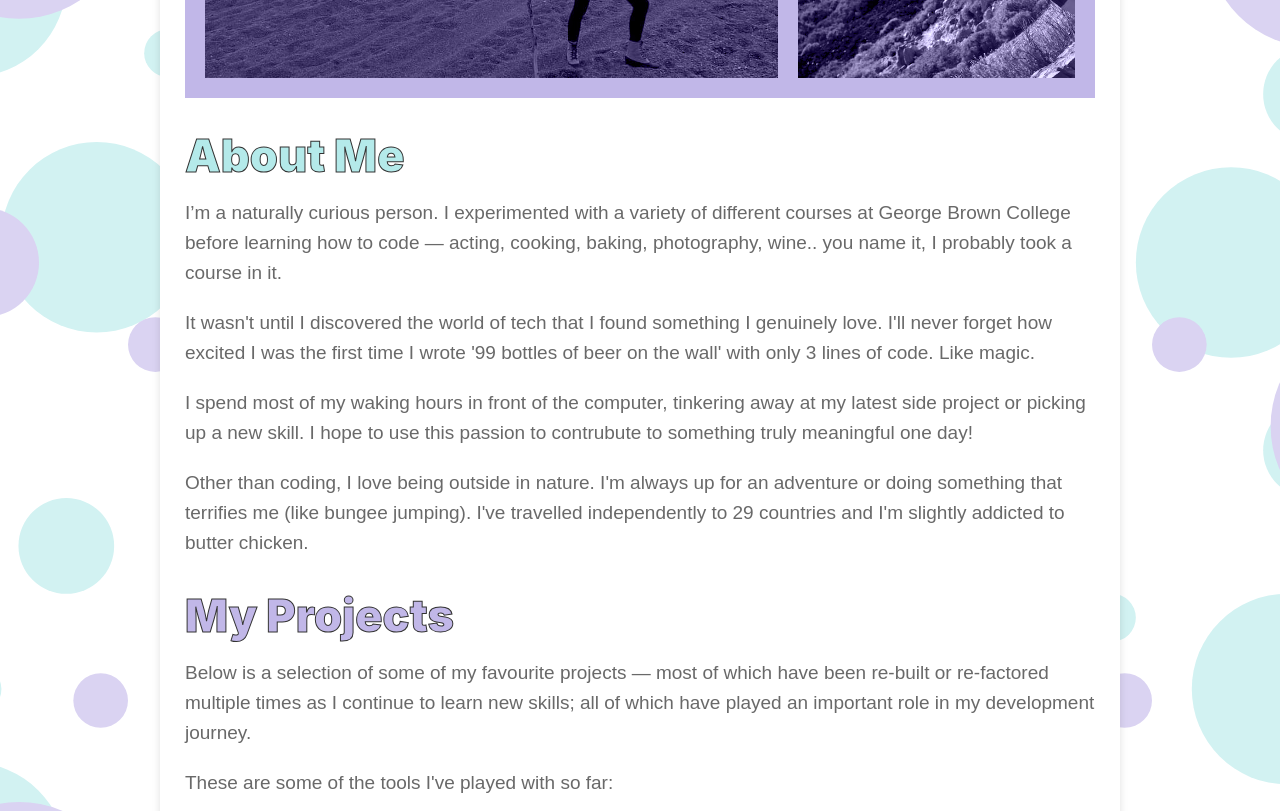
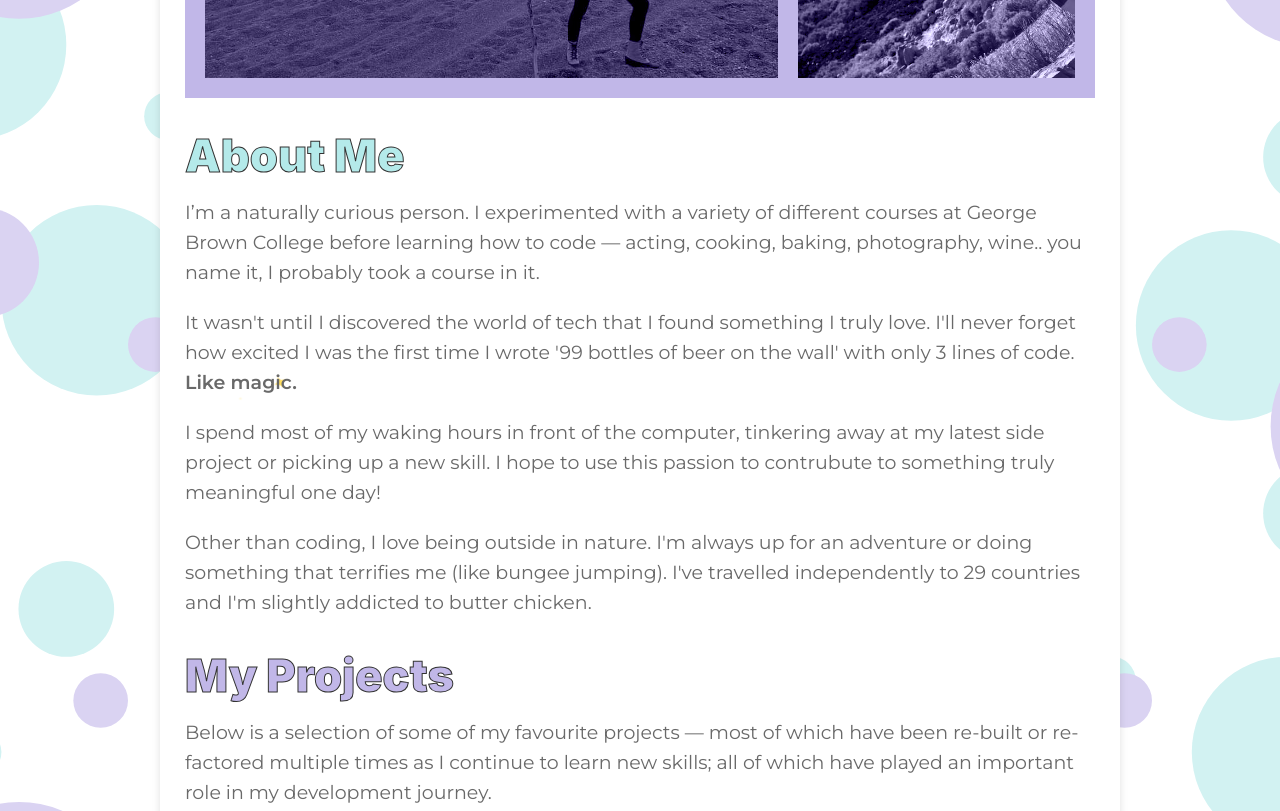
Before and after one commit to Cassandrapaige/final-portfolio, a Gatsby site: page / in a window 1280 px wide. Shown: the part 1200-2011 px from the top of the page. Built offline with nearby package versions, Linux system fonts and the light colour scheme; Gatsby itself is replaced by a stand-in of ours.

Commit message:
followed Josh Comeaus tutorial to build sparkles component

```diff
--- a/gatsby-config.js
+++ b/gatsby-config.js
@@ -61,7 +61,7 @@ module.exports = {
         background_color: `#663399`,
         theme_color: `#663399`,
         display: `minimal-ui`,
-        icon: `src/images/gatsby-icon.png`, // This path is relative to the root of the site.
+        // icon: `src/images/gatsby-icon.png`, // This path is relative to the root of the site.
       },
     },
     // this (optional) plugin enables Progressive Web App + Offline functionality
--- a/src/components/about-section/about-section.component.jsx
+++ b/src/components/about-section/about-section.component.jsx
@@ -4,6 +4,7 @@ import {AboutContainer} from './about-section.styles'
 
 import Title from '../title/title.component'
 import Text from '../text/text.component'
+import Sparkles from '../sparkles/sparkles.component'
 
 const AboutSection = () => {
     return (
@@ -13,7 +14,7 @@ const AboutSection = () => {
                     I’m a naturally curious person. I experimented with a variety of different courses at George Brown College before learning how to code — acting, cooking, baking, photography, wine.. you name it, I probably took a course in it.
                 </Text>
                 <Text>
-                    It wasn't until I discovered the world of tech that I found something I genuinely love. I'll never forget how excited I was the first time I wrote '99 bottles of beer on the wall' with only 3 lines of code. Like magic.
+                    It wasn't until I discovered the world of tech that I found something I truly love. I'll never forget how excited I was the first time I wrote '99 bottles of beer on the wall' with only 3 lines of code. <Sparkles>Like magic.</Sparkles>
                 </Text>
                 <Text>
                     I spend most of my waking hours in front of the computer, tinkering away at my latest side project or picking up a new skill. I hope to use this passion to contrubute to something truly meaningful one day!
--- a/src/components/custom-button/custom-button.styles.jsx
+++ b/src/components/custom-button/custom-button.styles.jsx
@@ -26,6 +26,7 @@ overflow: hidden;
 -ms-user-select: none;
 user-select: none;
 touch-action: manipulation;
+font-weight: 500;
 
   ${({iscta}) => iscta && css`
     background: ${colors.secondary};
--- a/src/components/dropdown-menu/dropdown-menu.styles.jsx
+++ b/src/components/dropdown-menu/dropdown-menu.styles.jsx
@@ -13,7 +13,7 @@ margin-right: 10px;
     }
 
     span {
-        font-weight: 900;
+        font-weight: 500;
     }
 
     &:hover ul{
--- a/src/components/footer/footer.styles.jsx
+++ b/src/components/footer/footer.styles.jsx
@@ -5,7 +5,7 @@ export const FooterContainer = styled.footer`
 width: 100%;
 background: ${colors.light};
 text-align: center;
-padding: 22px 50px 35px 50px;
+padding: 30px 50px;
 font-weight: 500;
 font-size: 20px;
 border-top: 2px solid ${colors.secondary};
--- a/src/components/layout.css
+++ b/src/components/layout.css
@@ -1,9 +1,10 @@
 @import url(https://fonts.googleapis.com/css?family=Indie+Flower);
+@import url('https://fonts.googleapis.com/css2?family=Montserrat:wght@100;200;300;400;500;600;700;900&display=swap');
 
 html {
   -ms-text-size-adjust: 100%;
   -webkit-text-size-adjust: 100%;
-  font: 112.5%/1.45em muli, sans-serif;
+  font: 112.5%/1.45em Montserrat, sans-serif;
   box-sizing: border-box;
   overflow-y: scroll;
 }
@@ -28,7 +29,7 @@ body {
   margin: 0;
   -webkit-font-smoothing: antialiased;
   -moz-osx-font-smoothing: grayscale;
-  font-family: muli, sans-serif;
+  font-family: Montserrat, sans-serif;
   font-weight: 400;
   font-style: normal;
   word-wrap: break-word;
@@ -53,6 +54,31 @@ a {
   text-decoration: none;
   color: hsla(0, 0%, 0%, 0.8);
 }
+
+@keyframes comeInOut {
+  0% {
+    opacity: 0;
+    transform: scale(0);
+  }
+  50% {
+    opacity: 1;
+    transform: scale(1);
+  }
+  100% {
+    opacity: 0;
+    transform: scale(0);
+  }
+}
+
+@keyframes spin {
+  0% {
+    transform: rotate(0deg);
+  }
+  100% {
+    transform: rotate(180deg);
+  }
+}
+
 
 @keyframes fly {
   0%, 100% {
@@ -468,7 +494,6 @@ p {
   padding-right: 0;
   padding-top: 0;
   font-size: 19px;
-  font-weight: 100;
   line-height: 30px;
   margin-bottom: 20px;
   color: #696969;
--- a/src/components/list-item/list-item.styles.jsx
+++ b/src/components/list-item/list-item.styles.jsx
@@ -6,7 +6,6 @@ position: relative;
 color: ${colors.text};
 font-size: 17px;
 line-height: 150%;
-font-weight: 100;
 
     &:before {
         content: '';
--- a/src/components/photo-gallery/photo-gallery.component.jsx
+++ b/src/components/photo-gallery/photo-gallery.component.jsx
@@ -24,7 +24,7 @@ const PhotoGallery = () => {
 const IMAGE_GALLERY = [
   {
     src: selfie5,
-    alt: 'self portrait making a funny face'
+    alt: 'the most professional photo I could get of myself'
   },
   {
     src: selfie2,
--- /dev/null
+++ b/src/components/sparkles/sparkles.component.jsx
@@ -0,0 +1,74 @@
+import React, {useState} from 'react'
+
+import useRandomInterval from '../../hooks/useRandomInterval'
+import usePrefersReducedMotion from '../../hooks/usePrefersReducedMotion'
+import range from '../../utilities/range'
+import random from '../../utilities/random'
+
+import {Wrapper, SparkleWrapper, SparkleSvg, ChildWrapper} from './sparkles.styles'
+
+const DEFAULT_COLOR = '#FFDD5C';
+
+const generateSparkle = color => {
+  const sparkle = {
+    id: String(random(10000, 99999)),
+    createdAt: Date.now(),
+    color,
+    size: random(10, 20),
+    style: {
+      top: random(0, 100) + '%',
+      left: random(0, 100) + '%',
+    },
+  };
+  return sparkle;
+};
+
+const Sparkles = ({ color = DEFAULT_COLOR, children, ...rest }) => {
+  const [sparkles, setSparkles] = useState(() => {
+    return range(3).map(() => generateSparkle(color));
+  });
+
+  const prefersReducedMotion = usePrefersReducedMotion();
+
+  useRandomInterval(() => {
+      const sparkle = generateSparkle(color);
+      const now = Date.now();
+      const nextSparkles = sparkles.filter(sparkle => {
+        const delta = now - sparkle.createdAt;
+        return delta < 1250;
+      });
+      nextSparkles.push(sparkle);
+      setSparkles(nextSparkles);
+    },
+    prefersReducedMotion ? null : 50,
+    prefersReducedMotion ? null : 450
+  );
+
+  return (
+    <Wrapper {...rest}>
+      {sparkles.map(({id, color, size, style}) => (
+        <Sparkle
+          key={id}
+          color={color}
+          size={size}
+          style={style}
+        />
+      ))}
+      <ChildWrapper>{children}</ChildWrapper>
+    </Wrapper>
+  );
+};
+
+const Sparkle = ({ size, color, style }) => {
+  const path =
+    'M26.5 25.5C19.0043 33.3697 0 34 0 34C0 34 19.1013 35.3684 26.5 43.5C33.234 50.901 34 68 34 68C34 68 36.9884 50.7065 44.5 43.5C51.6431 36.647 68 34 68 34C68 34 51.6947 32.0939 44.5 25.5C36.5605 18.2235 34 0 34 0C34 0 33.6591 17.9837 26.5 25.5Z';
+  return (
+    <SparkleWrapper style={style}>
+      <SparkleSvg width={size} height={size} viewBox="0 0 68 68" fill="none">
+        <path d={path} fill={color} />
+      </SparkleSvg>
+    </SparkleWrapper>
+  );
+};
+
+export default Sparkles;
--- /dev/null
+++ b/src/components/sparkles/sparkles.styles.jsx
@@ -0,0 +1,29 @@
+import styled, {keyframes} from 'styled-components'
+
+export const Wrapper = styled.span`
+  display: inline-block;
+  position: relative;
+`;
+
+export const SparkleWrapper = styled.span`
+  position: absolute;
+  display: block;
+
+  @media (prefers-reduced-motion: no-preference) {
+    animation: comeInOut 700ms forwards;
+  }
+`;
+
+export const SparkleSvg = styled.svg`
+  display: block;
+
+  @media (prefers-reduced-motion: no-preference) {
+    animation: spin 1000ms linear;
+  }
+`;
+
+export const ChildWrapper = styled.strong`
+  position: relative;
+  z-index: 1;
+  font-weight: 600;
+`;
--- a/src/components/text/text.styles.jsx
+++ b/src/components/text/text.styles.jsx
@@ -3,7 +3,6 @@ import colors from '../../config/colors'
 
 export const TextContainer = styled.p`
 font-size: 19px;
-font-weight: 100;
 line-height: 30px;
 margin-bottom: 20px;
 color: ${({darken}) => darken ? `${colors.dark}` : `${colors.text}`};
--- /dev/null
+++ b/src/hooks/usePrefersReducedMotion.js
@@ -0,0 +1,29 @@
+import {useState, useEffect} from 'react'
+
+const QUERY = '(prefers-reduced-motion: no-preference)';
+const isRenderingOnServer = typeof window === 'undefined';
+const getInitialState = () => {
+  // For our initial server render, we won't know if the user
+  // prefers reduced motion, but it doesn't matter. This value
+  // will be overwritten on the client, before any animations
+  // occur.
+  return isRenderingOnServer ? true : !window.matchMedia(QUERY).matches;
+};
+function usePrefersReducedMotion() {
+  const [prefersReducedMotion, setPrefersReducedMotion] = useState(
+    getInitialState
+  );
+  useEffect(() => {
+    const mediaQueryList = window.matchMedia(QUERY);
+    const listener = (event) => {
+      setPrefersReducedMotion(!event.matches);
+    };
+    mediaQueryList.addListener(listener);
+    return () => {
+      mediaQueryList.removeListener(listener);
+    };
+  }, []);
+  return prefersReducedMotion;
+}
+
+export default usePrefersReducedMotion;
--- /dev/null
+++ b/src/hooks/useRandomInterval.js
@@ -0,0 +1,38 @@
+import {useEffect, useRef, useCallback} from 'react'
+
+import random from '../utilities/random'
+
+const useRandomInterval = (callback, minDelay, maxDelay) => {
+    const timeoutId = useRef(null);
+    const savedCallback = useRef(callback);
+
+    useEffect(() => {
+      savedCallback.current = callback;
+    });
+
+    useEffect(() => {
+      let isEnabled = typeof minDelay === 'number' && typeof maxDelay === 'number';
+
+      if (isEnabled) {
+
+        const handleTick = () => {
+          const nextTickAt = random(minDelay, maxDelay);
+          timeoutId.current = window.setTimeout(() => {
+            savedCallback.current();
+            handleTick();
+          }, nextTickAt);
+        };
+        handleTick();
+      }
+
+      return () => window.clearTimeout(timeoutId.current);
+    }, [minDelay, maxDelay]);
+
+    const cancel = useCallback(function () {
+      window.clearTimeout(timeoutId.current);
+    }, []);
+
+    return cancel;
+};
+
+export default useRandomInterval;
--- a/src/pages/index.js
+++ b/src/pages/index.js
@@ -25,7 +25,7 @@ export default ({ data }) => {
             <Animated delay = "100">
               <Text>
                 I'm a self-taught Web Developer passionate about using modern technologies to create sweet ass web things..*cough.
-                I mean scalable web applications with a focus on responsive design and web accessibility.
+                I mean scalable web applications with a focus on clean, responsive design and user-friendly experiences.
                 Take a look around to see what I've been working on.
               </Text>
             </Animated>
--- /dev/null
+++ b/src/utilities/random.js
@@ -0,0 +1,3 @@
+const random = (min, max) => Math.floor(Math.random() * (max - min)) + min;
+
+export default random;
--- /dev/null
+++ b/src/utilities/range.js
@@ -0,0 +1,13 @@
+const range = (start, end, step = 1) => {
+    let output = [];
+    if (typeof end === 'undefined') {
+      end = start;
+      start = 0;
+    }
+    for (let i = start; i < end; i += step) {
+      output.push(i);
+    }
+    return output;
+};
+
+export default range;
```
Also changed, not shown: src/components/contact-form/contact-form.component.jsx (+17 -22 lines), src/components/contact-form/contact-form.styles.jsx (+7 -8 lines).
